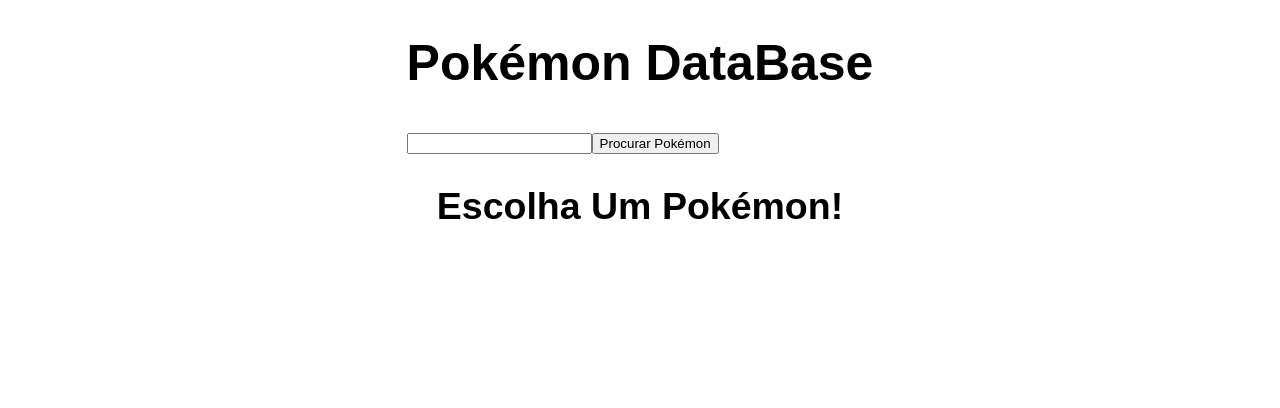
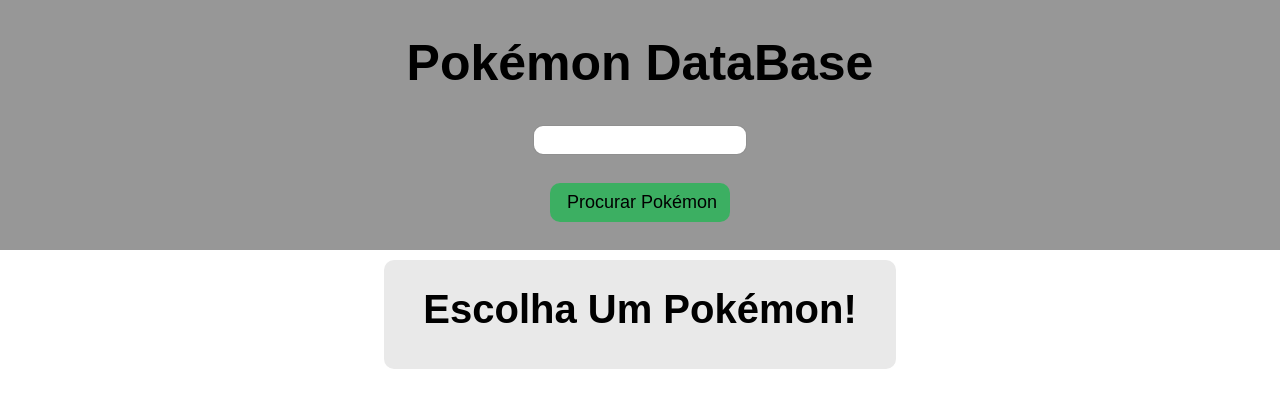
Before and after one commit to arthurzop/API_Poke, a React (Create React App) app: page / in a window 1280 px wide. Shown: the top 408 px of the page. Built offline with nearby package versions, Linux system fonts and the light colour scheme.

Commit message:
Update App.js

```diff
--- a/src/App.js
+++ b/src/App.js
@@ -67,7 +67,7 @@
 
   return (
     <div className="App">
-      <div className='TitleSection'>
+      <div className='titulo'>
         <h1>Pokémon DataBase</h1>
         <input
           type="text"
@@ -76,9 +76,9 @@
         />
         <button onClick={procuraPoke}>Procurar Pokémon</button>
       </div>
-      <div className='DisplayPoke'>
+      <div className='display'>
         {!pokeChosen ? (
-          <h2>Escolha um Pokémon!</h2>
+          <h1>Escolha um Pokémon!</h1>
         ) : (
           <>
             <h1>{pokemon.name}</h1>
```
